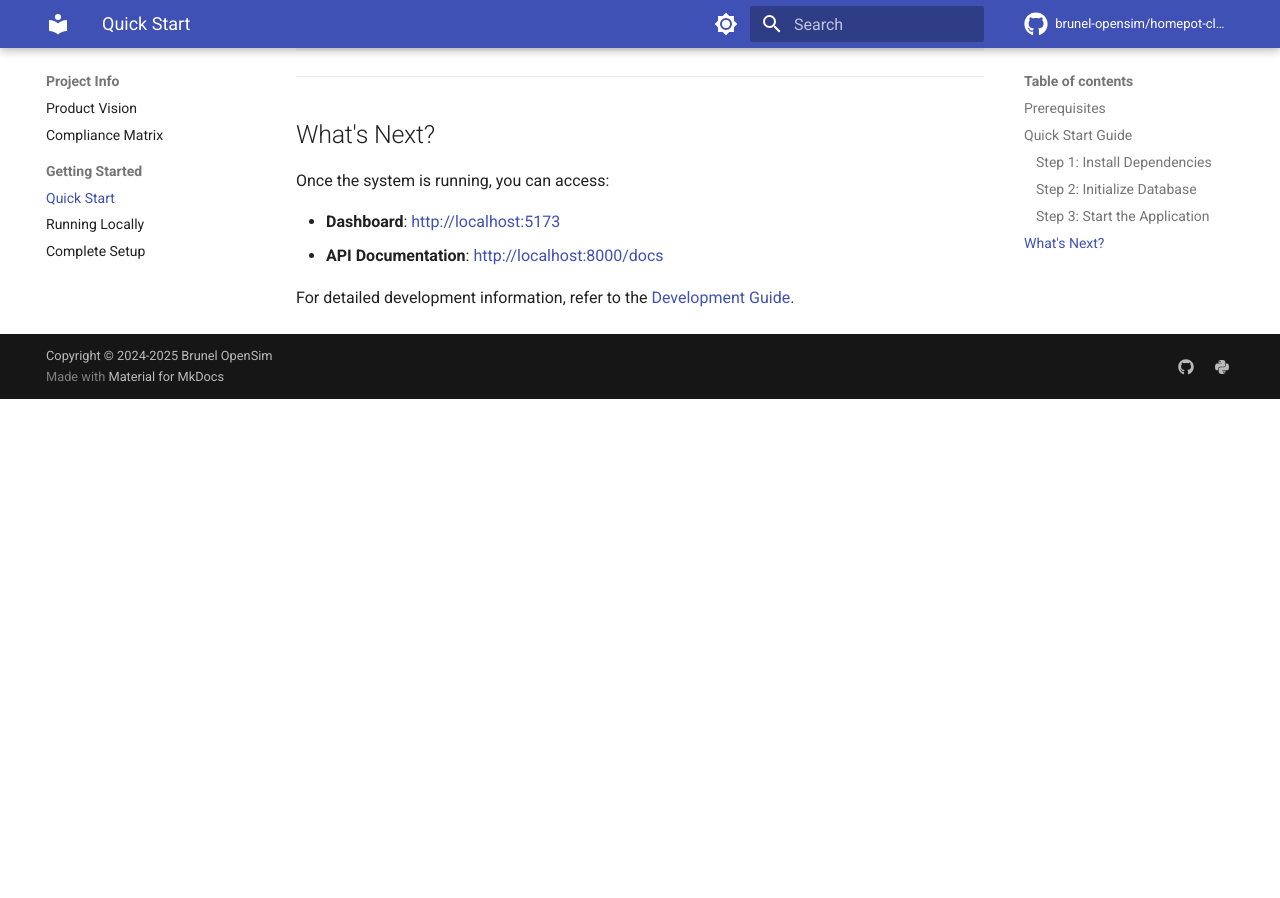
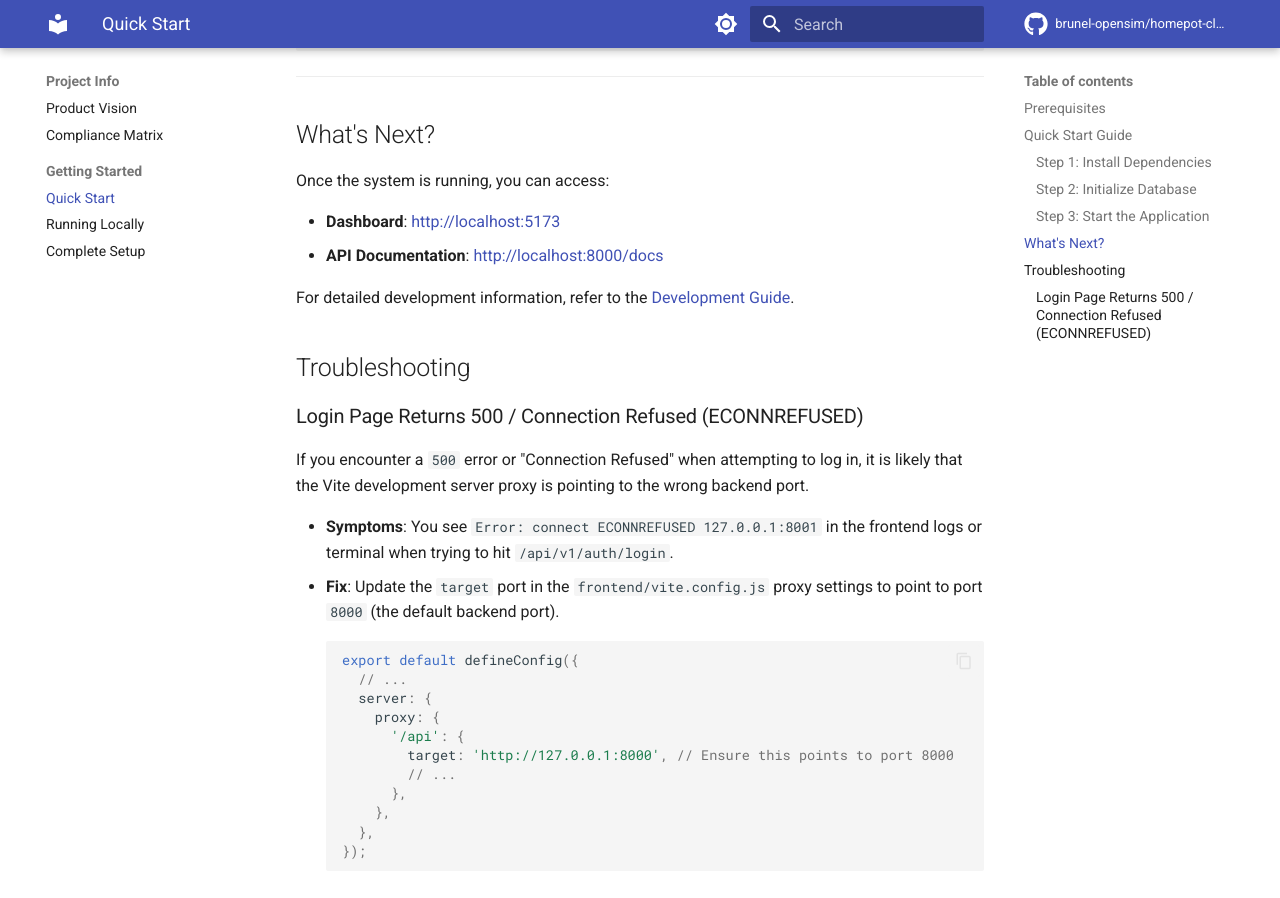
Before and after one commit to brunel-opensim/homepot-client, an MkDocs documentation site: the page built from docs/getting-started.md, in a window 1280 px wide and 900 px high, scrolled down 1663 px. Built offline with MkDocs 1.6.1 and Material for MkDocs 9.7.7, drawn with Linux system fonts in a browser that asks for light colours; comment, search, counter and statistics services are not loaded; the version menu is left out; before the commit the page ends 2062 px from its top, so only the background shows below that.

Commit message:
fix: update frontend proxy port to 8000 and add documentation

````diff
--- a/docs/getting-started.md
+++ b/docs/getting-started.md
@@ -65,3 +65,25 @@ Once the system is running, you can access:
 - **API Documentation**: [http://localhost:8000/docs](http://localhost:8000/docs)
 
 For detailed development information, refer to the [Development Guide](development-guide.md).
+
+## Troubleshooting
+
+### Login Page Returns 500 / Connection Refused (ECONNREFUSED)
+
+If you encounter a `500` error or "Connection Refused" when attempting to log in, it is likely that the Vite development server proxy is pointing to the wrong backend port.
+
+*   **Symptoms**: You see `Error: connect ECONNREFUSED 127.0.0.1:8001` in the frontend logs or terminal when trying to hit `/api/v1/auth/login`.
+*   **Fix**: Update the `target` port in the `frontend/vite.config.js` proxy settings to point to port `8000` (the default backend port).
+    ```javascript
+    export default defineConfig({
+      // ...
+      server: {
+        proxy: {
+          '/api': {
+            target: 'http://127.0.0.1:8000', // Ensure this points to port 8000
+            // ...
+          },
+        },
+      },
+    });
+    ```
````
Also changed, not shown: 1 other file.
